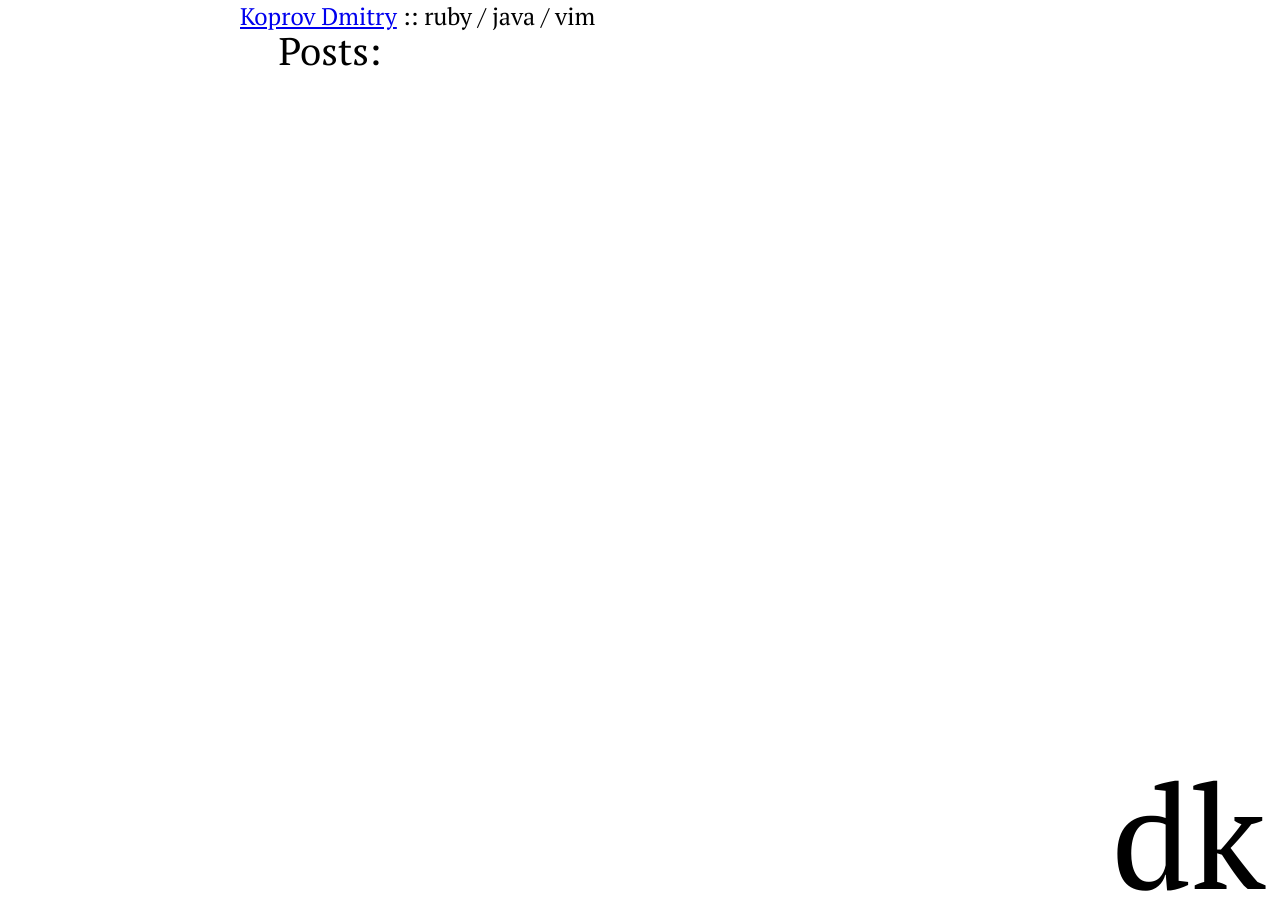
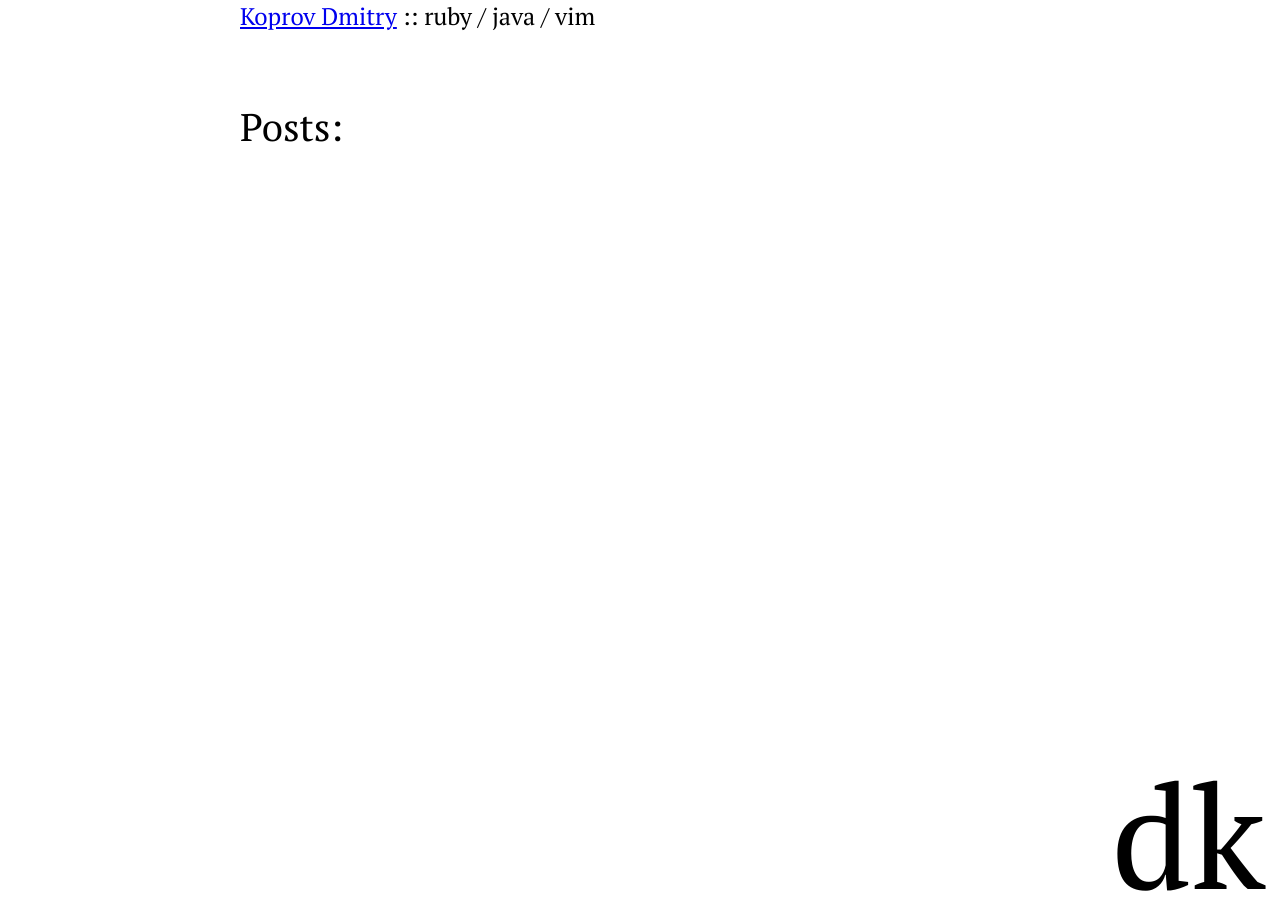
Before and after one commit to dkoprov/dkoprov.github.com, a Jekyll site: the page built from index.html, in a window 1280 px wide. Built offline with Jekyll 4.4.1, drawn with Linux system fonts in a browser that asks for light colours; Markdown is read by kramdown in place of the engine named in the settings.

Commit message:
css edit

```diff
--- a/css/main.css
+++ b/css/main.css
@@ -31,15 +31,19 @@
   margin: 15px 0;
 }
 
+p.meta {
+  font-size: 80%;
+  color: #494949;
+}
+
 h1 {
   font-size: 1.6em;
-  font-weight: condensed;
-  margin: 0 1em;
+  margin: 2em 0 1em 0;
 }
 
 .post {
   text-align: justify;
-  font-size: 1.2em;
+  font-size: 1em;
   line-height: 1.3em;
 }
 
```
